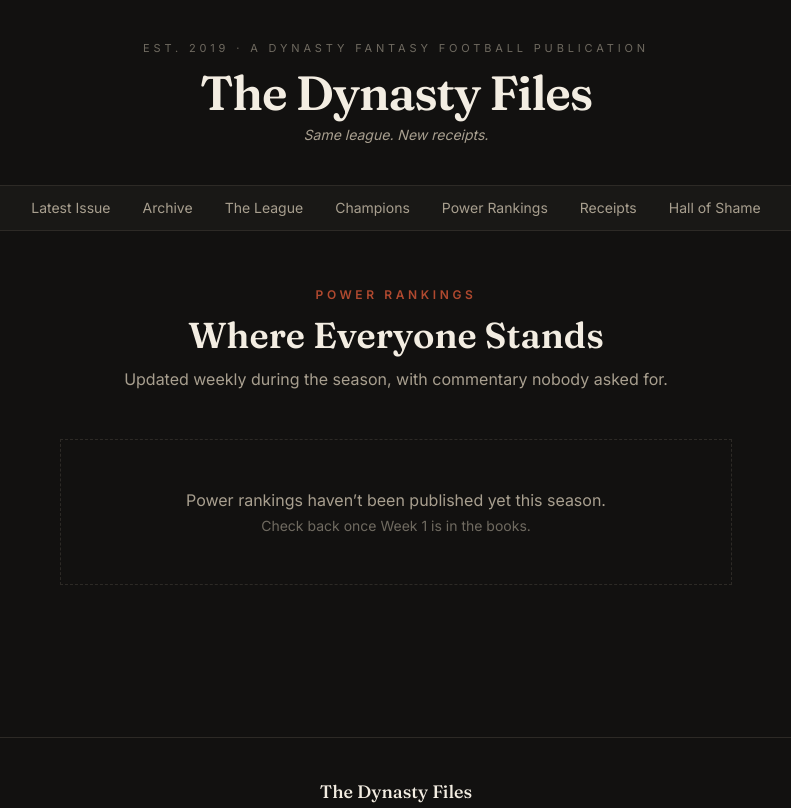
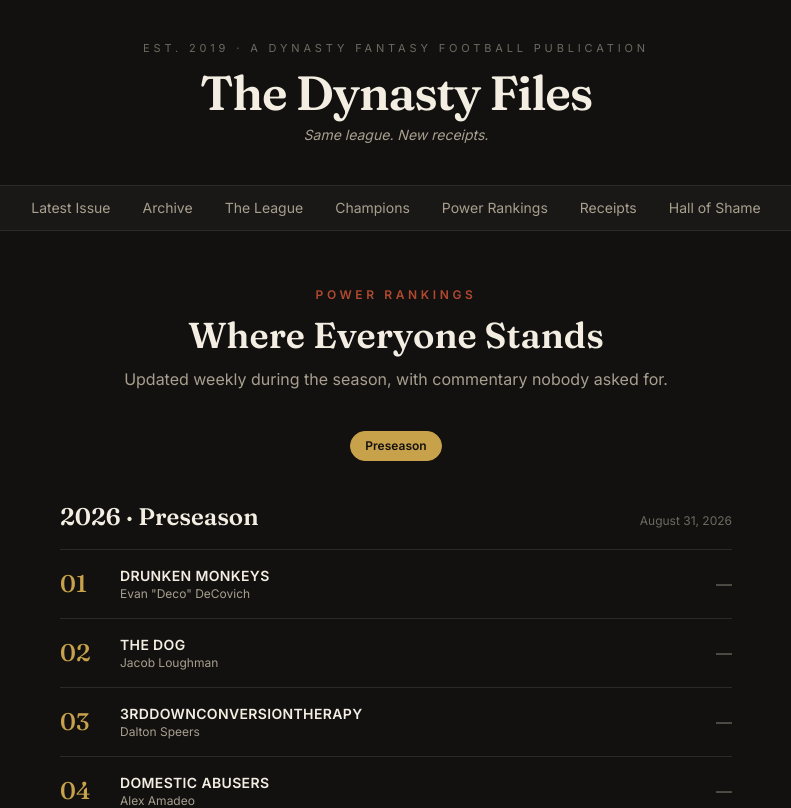
Before and after one commit to dalton-stix/dynasty-files, a Next.js app: page /power-rankings in a window 1280 px wide. Shown: the top 808 px of the page, without its empty margins (244-1035 px from the left). Built offline with nearby package versions, Linux system fonts and the light colour scheme.

Commit message:
Add weekly power ranking notes and movement tracking

```diff
--- a/app/power-rankings/page.tsx
+++ b/app/power-rankings/page.tsx
@@ -1,5 +1,13 @@
+import Link from "next/link";
 import type { Metadata } from "next";
-import { rankingWeeks } from "@/data/rankings";
+import {
+  computeRankings,
+  getLatestPeriod,
+  getPeriodById,
+  getPeriodId,
+  getSortedPeriods,
+} from "@/lib/rankings";
+import { formatDate } from "@/lib/format";
 import RankingTable from "@/components/RankingTable";
 import Container from "@/components/Container";
 
@@ -8,7 +16,44 @@ export const metadata: Metadata = {
   description: "Weekly power rankings for The Dynasty Files.",
 };
 
-export default function PowerRankingsPage() {
+export default async function PowerRankingsPage({
+  searchParams,
+}: {
+  searchParams: Promise<{ period?: string }>;
+}) {
+  const { period: periodParam } = await searchParams;
+  const latest = getLatestPeriod();
+  const selected =
+    (periodParam ? getPeriodById(periodParam) : undefined) ?? latest;
+
+  if (!selected) {
+    return (
+      <Container className="py-14">
+        <div className="mx-auto max-w-2xl text-center">
+          <p className="text-xs font-semibold tracking-[0.3em] text-brick uppercase">
+            Power Rankings
+          </p>
+          <h1 className="mt-3 font-display text-4xl font-semibold text-ink">
+            Where Everyone Stands
+          </h1>
+        </div>
+        <div className="mx-auto mt-12 max-w-2xl border border-dashed border-paper-line px-6 py-12 text-center">
+          <p className="text-ink-muted">
+            Power rankings haven&rsquo;t been published yet this season.
+          </p>
+          <p className="mt-1 text-sm text-ink-faint">
+            Check back once Week 1 is in the books.
+          </p>
+        </div>
+      </Container>
+    );
+  }
+
+  const seasonPeriods = getSortedPeriods().filter(
+    (period) => period.season === selected.season,
+  );
+  const entries = computeRankings(selected);
+
   return (
     <Container className="py-14">
       <div className="mx-auto max-w-2xl text-center">
@@ -23,23 +68,44 @@ export default function PowerRankingsPage() {
         </p>
       </div>
 
-      <div className="mx-auto mt-12 max-w-2xl">
-        {rankingWeeks.length === 0 ? (
-          <div className="border border-dashed border-paper-line px-6 py-12 text-center">
-            <p className="text-ink-muted">
-              Power rankings haven&rsquo;t been published yet this season.
-            </p>
-            <p className="mt-1 text-sm text-ink-faint">
-              Check back once Week 1 is in the books.
-            </p>
-          </div>
-        ) : (
-          <div className="space-y-14">
-            {rankingWeeks.map((week) => (
-              <RankingTable key={`${week.season}-${week.week}`} week={week} />
-            ))}
-          </div>
-        )}
+      <div className="mx-auto mt-10 max-w-2xl">
+        <nav
+          aria-label="Ranking period"
+          className="scrollbar-none -mx-4 flex gap-2 overflow-x-auto px-4 sm:mx-0 sm:flex-wrap sm:justify-center sm:px-0"
+        >
+          {seasonPeriods.map((period) => {
+            const id = getPeriodId(period);
+            const isActive = id === getPeriodId(selected);
+            return (
+              <Link
+                key={id}
+                href={`/power-rankings?period=${id}`}
+                aria-current={isActive ? "page" : undefined}
+                className={`shrink-0 rounded-full border px-3.5 py-1.5 text-xs whitespace-nowrap transition-colors ${
+                  isActive
+                    ? "border-gold bg-gold text-paper font-semibold"
+                    : "border-paper-line text-ink-muted hover:border-gold-soft hover:text-gold"
+                }`}
+              >
+                {period.label}
+              </Link>
+            );
+          })}
+        </nav>
+      </div>
+
+      <div className="mx-auto mt-10 max-w-2xl">
+        <div className="flex items-baseline justify-between">
+          <h2 className="font-display text-2xl font-semibold text-ink">
+            {selected.season} &middot; {selected.label}
+          </h2>
+          <span className="text-xs text-ink-faint">
+            {formatDate(selected.date)}
+          </span>
+        </div>
+        <div className="mt-4">
+          <RankingTable entries={entries} />
+        </div>
       </div>
     </Container>
   );
--- a/components/RankingTable.tsx
+++ b/components/RankingTable.tsx
@@ -1,58 +1,70 @@
-import type { RankingWeek } from "@/lib/types";
+import type { ComputedRankingEntry, Movement } from "@/lib/rankings";
 
-function MovementBadge({ movement }: { movement: RankingWeek["entries"][number]["movement"] }) {
-  if (movement === "new") {
+function MovementIndicator({ movement }: { movement: Movement }) {
+  if (movement.type === "up") {
+    return (
+      <span className="flex items-center gap-1 text-moss">
+        <span aria-hidden>&uarr;</span>
+        <span className="text-sm font-semibold">{movement.delta}</span>
+        <span className="sr-only">Up {movement.delta}</span>
+      </span>
+    );
+  }
+
+  if (movement.type === "down") {
+    return (
+      <span className="flex items-center gap-1 text-brick">
+        <span aria-hidden>&darr;</span>
+        <span className="text-sm font-semibold">{movement.delta}</span>
+        <span className="sr-only">Down {movement.delta}</span>
+      </span>
+    );
+  }
+
+  if (movement.type === "new") {
     return <span className="text-xs font-semibold text-gold">NEW</span>;
   }
-  if (movement === "-" || movement === 0) {
-    return <span className="text-ink-faint">&mdash;</span>;
-  }
-  const isUp = movement > 0;
+
   return (
-    <span
-      className={`text-xs font-semibold ${isUp ? "text-moss" : "text-brick"}`}
-    >
-      {isUp ? "↑" : "↓"} {Math.abs(movement)}
+    <span className="text-ink-faint" aria-label="No change">
+      &mdash;
     </span>
   );
 }
 
-export default function RankingTable({ week }: { week: RankingWeek }) {
+export default function RankingTable({
+  entries,
+}: {
+  entries: ComputedRankingEntry[];
+}) {
   return (
-    <div>
-      <div className="flex items-baseline justify-between">
-        <h2 className="font-display text-2xl font-semibold text-ink">
-          {week.season} &middot; {week.week}
-        </h2>
-      </div>
-      <ul className="mt-4 divide-y divide-paper-line border-t border-b border-paper-line">
-        {week.entries
-          .sort((a, b) => a.rank - b.rank)
-          .map((entry) => (
-            <li
-              key={entry.rank}
-              className="flex items-start gap-4 py-4"
-            >
-              <span className="w-6 shrink-0 font-display text-xl text-gold">
-                {entry.rank}
-              </span>
-              <div className="flex-1">
-                <div className="flex flex-wrap items-baseline gap-x-3 gap-y-1">
-                  <span className="font-medium text-ink">{entry.team}</span>
-                  <span className="text-xs text-ink-faint">
-                    {entry.owner}
-                  </span>
-                  <MovementBadge movement={entry.movement} />
-                </div>
-                {entry.commentary ? (
-                  <p className="mt-1 text-sm text-ink-muted">
-                    {entry.commentary}
-                  </p>
-                ) : null}
-              </div>
-            </li>
-          ))}
-      </ul>
-    </div>
+    <ol className="divide-y divide-paper-line border-t border-b border-paper-line">
+      {entries.map((entry) => (
+        <li
+          key={entry.ownerSlug}
+          className={`flex gap-4 py-4 sm:gap-6 ${
+            entry.note ? "items-start" : "items-center"
+          }`}
+        >
+          <span className="w-9 shrink-0 font-display text-2xl text-gold tabular-nums">
+            {String(entry.rank).padStart(2, "0")}
+          </span>
+          <div className="min-w-0 flex-1">
+            <p className="truncate text-sm font-semibold tracking-wide text-ink uppercase">
+              {entry.teamName}
+            </p>
+            <p className="truncate text-xs text-ink-muted">
+              {entry.ownerName}
+            </p>
+            {entry.note ? (
+              <p className="mt-2 text-sm text-ink-muted">{entry.note}</p>
+            ) : null}
+          </div>
+          <div className="shrink-0">
+            <MovementIndicator movement={entry.movement} />
+          </div>
+        </li>
+      ))}
+    </ol>
   );
 }
--- a/data/rankings.ts
+++ b/data/rankings.ts
@@ -1,11 +1,35 @@
-import type { RankingWeek } from "@/lib/types";
+import type { RankingPeriod } from "@/lib/types";
 
-// No power rankings have been published yet for the 2026 season.
-// Add new weeks to the front of this array as they're written —
-// the Power Rankings page automatically shows the most recent week
-// and lists the rest underneath.
-export const rankingWeeks: RankingWeek[] = [];
-
-export function getLatestRankingWeek(): RankingWeek | undefined {
-  return rankingWeeks[0];
-}
+// Each entry is one published ranking period. `rankings` is the ordered list
+// of slots — rank is just position in the array (index + 1). An optional
+// `note` is a short editorial blurb explaining that team's move; leave it
+// out where there's nothing to say.
+//
+// Movement is never stored here; it's always derived by comparing a period
+// against the immediately previous one (see lib/rankings.ts) so the numbers
+// can't drift out of sync with the actual rankings.
+//
+// To publish a new week, add a new entry with the next `order` value.
+export const rankingPeriods: RankingPeriod[] = [
+  {
+    season: 2026,
+    period: "preseason",
+    label: "Preseason",
+    date: "2026-08-31",
+    order: 0,
+    rankings: [
+      { ownerSlug: "evan-decovich" },
+      { ownerSlug: "jacob-loughman" },
+      { ownerSlug: "dalton-speers" },
+      { ownerSlug: "alex-amadeo" },
+      { ownerSlug: "kyle-lucas" },
+      { ownerSlug: "hutch-burns" },
+      { ownerSlug: "joel-wiggins" },
+      { ownerSlug: "brandon-reeve" },
+      { ownerSlug: "matt-choice" },
+      { ownerSlug: "josh-paul" },
+      { ownerSlug: "jordan-vanroekel" },
+      { ownerSlug: "sam-munson" },
+    ],
+  },
+];
--- /dev/null
+++ b/lib/rankings.ts
@@ -0,0 +1,86 @@
+import { rankingPeriods } from "@/data/rankings";
+import { getOwnerBySlug } from "@/data/owners";
+import type { RankingPeriod } from "./types";
+
+export type Movement =
+  | { type: "baseline" }
+  | { type: "same" }
+  | { type: "up"; delta: number }
+  | { type: "down"; delta: number }
+  | { type: "new" };
+
+export type ComputedRankingEntry = {
+  rank: number;
+  ownerSlug: string;
+  teamName: string;
+  ownerName: string;
+  movement: Movement;
+  note?: string;
+};
+
+export function getPeriodId(period: RankingPeriod): string {
+  return `${period.season}-${period.period}`;
+}
+
+export function getSortedPeriods(): RankingPeriod[] {
+  return [...rankingPeriods].sort((a, b) =>
+    a.season !== b.season ? a.season - b.season : a.order - b.order,
+  );
+}
+
+export function getLatestPeriod(): RankingPeriod | undefined {
+  const sorted = getSortedPeriods();
+  return sorted[sorted.length - 1];
+}
+
+export function getPeriodById(id: string): RankingPeriod | undefined {
+  return rankingPeriods.find((period) => getPeriodId(period) === id);
+}
+
+export function getPreviousPeriod(
+  period: RankingPeriod,
+): RankingPeriod | undefined {
+  const sorted = getSortedPeriods();
+  const index = sorted.findIndex((p) => getPeriodId(p) === getPeriodId(period));
+  if (index <= 0) return undefined;
+  return sorted[index - 1];
+}
+
+export function computeRankings(period: RankingPeriod): ComputedRankingEntry[] {
+  const previous = getPreviousPeriod(period);
+
+  return period.rankings.map((slot, index) => {
+    const rank = index + 1;
+    const owner = getOwnerBySlug(slot.ownerSlug);
+
+    let movement: Movement;
+    if (!previous) {
+      movement = { type: "baseline" };
+    } else {
+      const previousIndex = previous.rankings.findIndex(
+        (p) => p.ownerSlug === slot.ownerSlug,
+      );
+      if (previousIndex === -1) {
+        movement = { type: "new" };
+      } else {
+        const previousRank = previousIndex + 1;
+        if (previousRank === rank) {
+          movement = { type: "same" };
+        } else if (rank < previousRank) {
+          movement = { type: "up", delta: previousRank - rank };
+        } else {
+          movement = { type: "down", delta: rank - previousRank };
+        }
+      }
+    }
+
+    return {
+      rank,
+      ownerSlug: slot.ownerSlug,
+      teamName: owner?.teamName ?? slot.ownerSlug,
+      ownerName: owner?.ownerName ?? slot.ownerSlug,
+      movement,
+      note: slot.note,
+    };
+  });
+}
--- a/lib/types.ts
+++ b/lib/types.ts
@@ -35,19 +35,18 @@ export type Champion = {
   note?: string;
 };
 
-export type RankingEntry = {
-  rank: number;
-  team: string;
-  owner: string;
-  movement: number | "new" | "-";
-  commentary?: string;
+export type RankingSlot = {
+  ownerSlug: string; // matches Owner.slug
+  note?: string; // short editorial blurb explaining the ranking decision
 };
 
-export type RankingWeek = {
+export type RankingPeriod = {
   season: number;
-  week: string;
-  date: string;
-  entries: RankingEntry[];
+  period: string; // machine id, e.g. "preseason", "week-1"
+  label: string; // display label, e.g. "Preseason", "Week 1"
+  date: string; // ISO published date
+  order: number; // chronological order within the season (preseason = 0, week 1 = 1, ...)
+  rankings: RankingSlot[]; // ordered — rank is derived from position (index + 1)
 };
 
 export type Receipt = {
```
